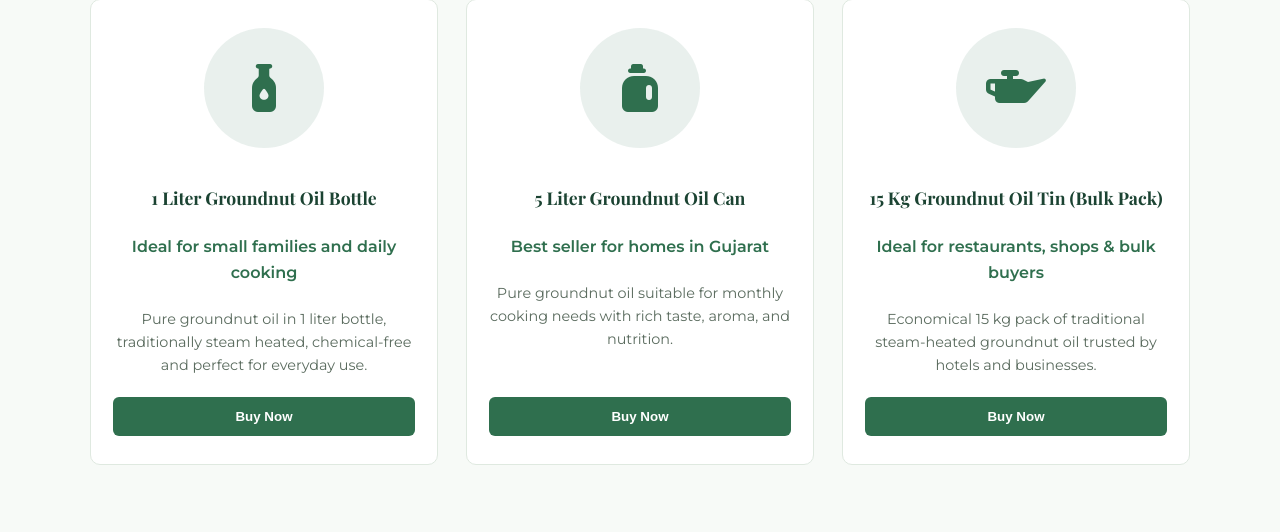
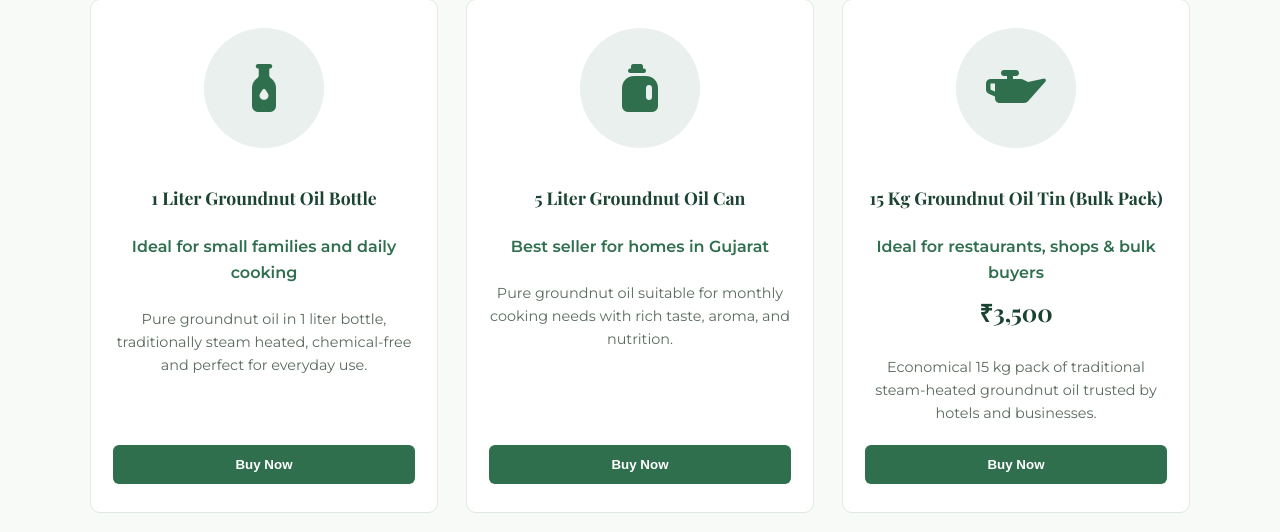
Before and after one commit to parthpatel4105/Radhe-Oil-mill, a Django app: page / in a window 1280 px wide. Shown: the part 1697-2229 px from the top of the page. Run offline with Django 5.2, Linux system fonts and the light colour scheme.

Commit message:
Make header full-width and show 15kg tin price

```diff
--- a/store/static/store/css/radhe.css
+++ b/store/static/store/css/radhe.css
@@ -71,6 +71,11 @@ a {
     position: sticky;
     top: 0;
     z-index: 100;
+}
+
+.header .container {
+    max-width: none;
+    padding: 0 30px;
 }
 
 .navbar {
@@ -367,6 +372,14 @@ a {
     font-weight: 600;
     color: var(--primary-color);
     margin-bottom: 8px;
+}
+
+.product-price {
+    font-family: 'Playfair Display', serif;
+    font-size: 1.5rem;
+    font-weight: 700;
+    color: var(--primary-dark);
+    margin: 0 0 10px;
 }
 
 .product-details {
--- a/store/templates/store/radhe_home.html
+++ b/store/templates/store/radhe_home.html
@@ -98,6 +98,7 @@
                     <div class="product-image-container"><i class="fa-solid fa-oil-can"></i></div>
                     <h3>15 Kg Groundnut Oil Tin (Bulk Pack)</h3>
                     <p class="product-tagline">Ideal for restaurants, shops &amp; bulk buyers</p>
+                    <p class="product-price">&#8377;3,500</p>
                     <p class="product-details">Economical 15 kg pack of traditional steam-heated groundnut oil trusted by hotels and businesses.</p>
                     <button type="button" class="btn product-btn" data-product="15 Kg Groundnut Oil Tin (Bulk Pack)">Buy Now</button>
                 </div>
```
